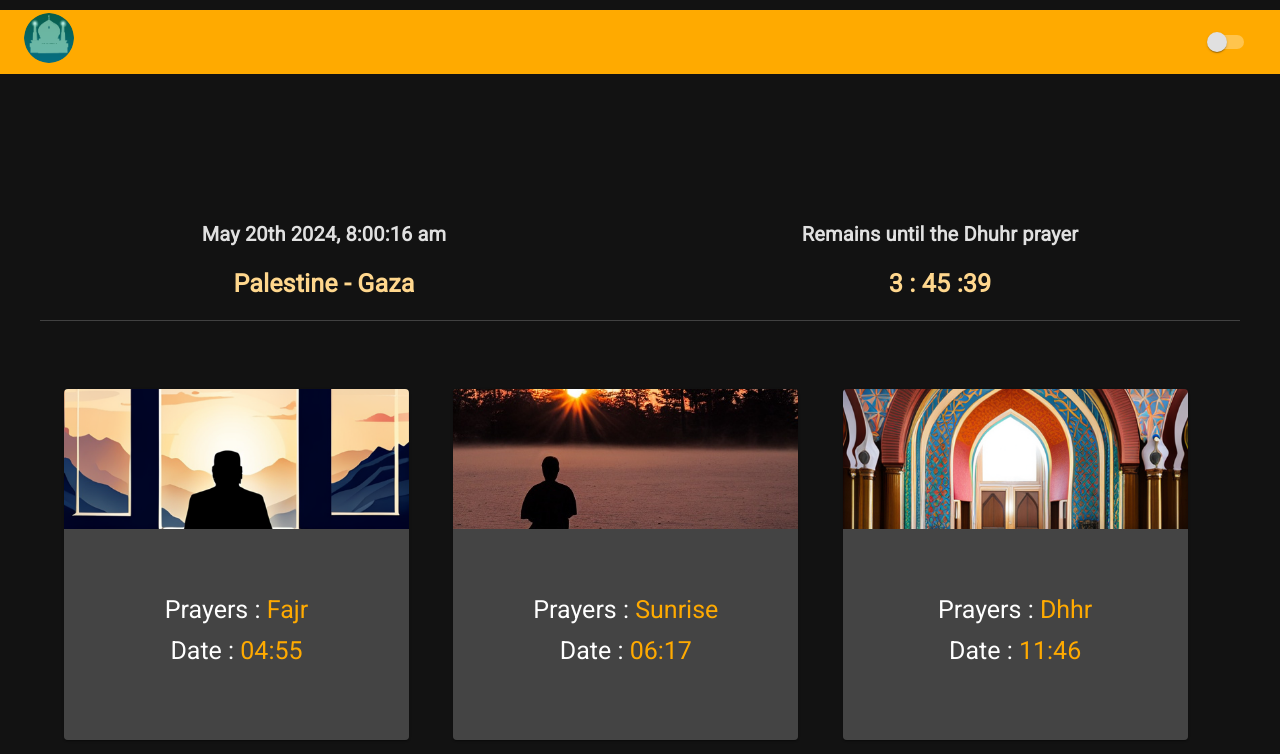
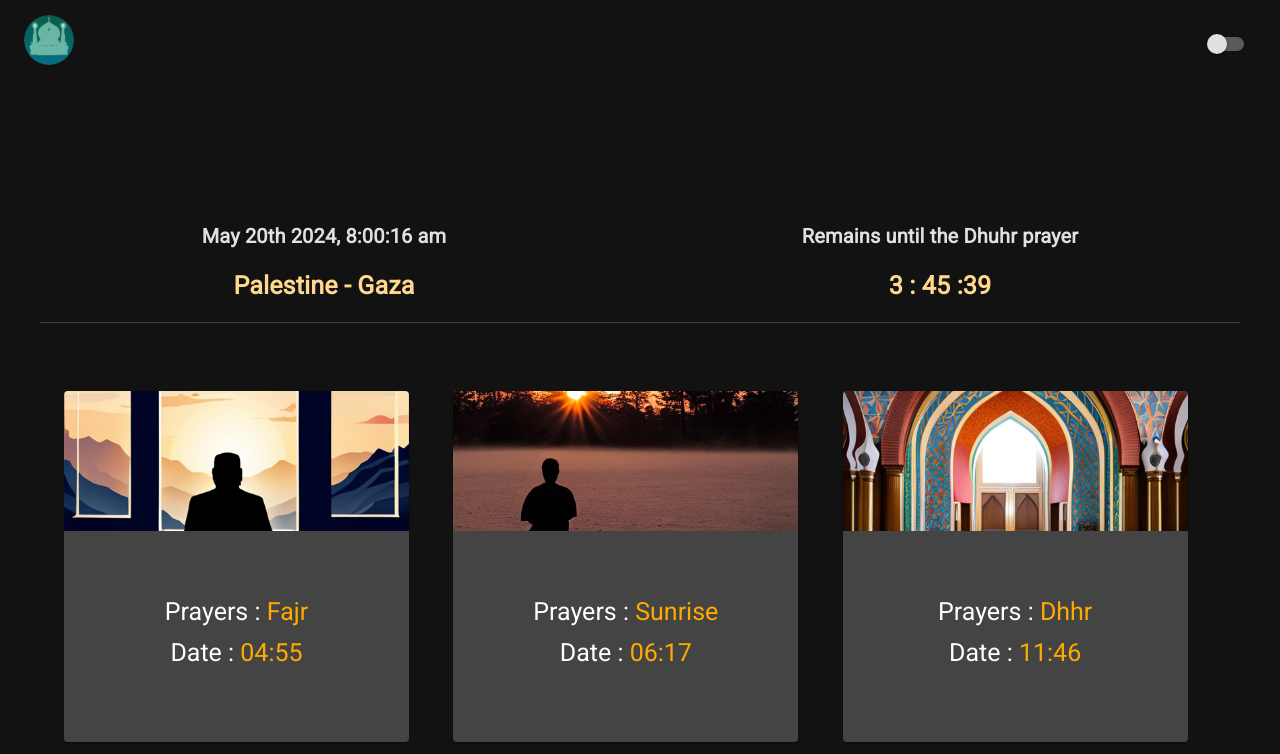
Before and after one commit to yeheashorafa6/Prayer-Times, a React (Vite) app: page / in a window 1280 px wide. Shown: the top 754 px of the page. Built offline with nearby package versions, Linux system fonts and the light colour scheme; no server answers.

Commit message:
modfiy at header

```diff
--- a/src/Global/Topbar/Topbar.css
+++ b/src/Global/Topbar/Topbar.css
@@ -1,13 +1,13 @@
 .css-1k0i2s9-MuiPaper-root-MuiAppBar-root {
-    background:#fa0 !important;
+    background:transparent !important;
     box-shadow: none !important;
-    margin-top: 10px;
+    margin-top: 12px;
 }
 
 .css-1l13ezb-MuiPaper-root-MuiAppBar-root{
     background-color: transparent !important;
     box-shadow: none !important;
-    margin-top: 10px;
+    margin-top: 12px;
 
 }
 
@@ -24,3 +24,8 @@
 .css-1da8zah{
     color: white !important;
 }
+
+header{
+    background: transparent !important;
+    margin-top: 12px;
+}
```
